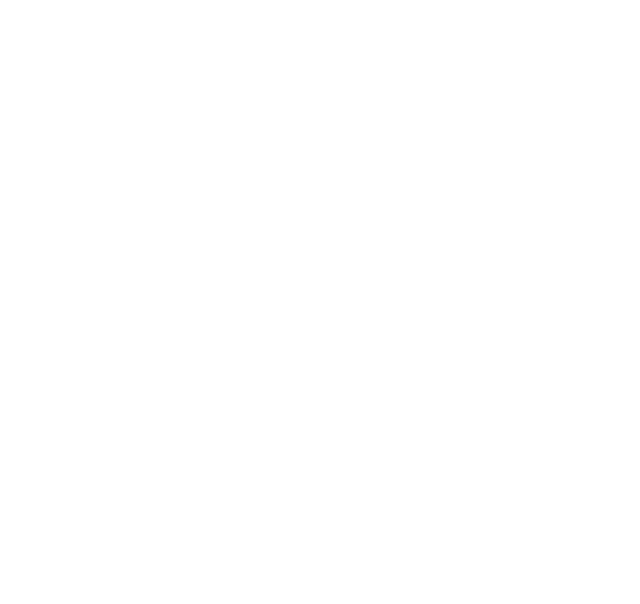
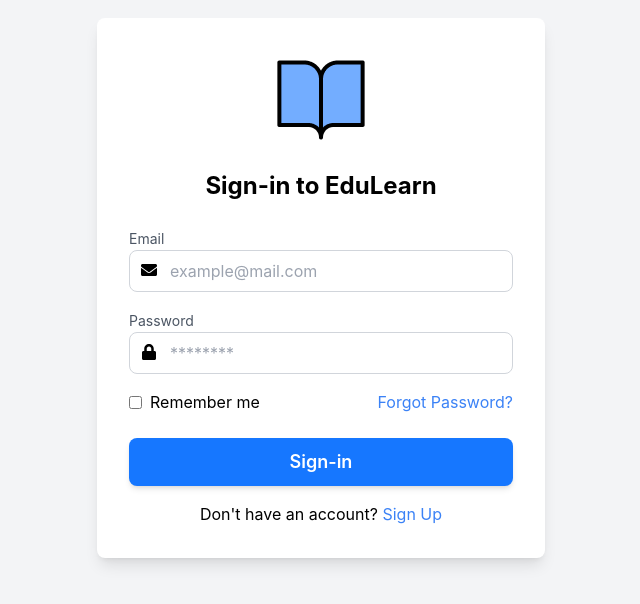
Before and after one commit to michellenikeetha/base_lms, a React (Create React App) app: page /login in a window 1280 px wide. Before the commit this address had no page. Shown: the part 112-716 px from the top of the page, without its empty margins (319-959 px from the left). Built offline with nearby package versions, Linux system fonts and the light colour scheme.

Commit message:
Login page

```diff
--- a/src/App.jsx
+++ b/src/App.jsx
@@ -2,12 +2,14 @@
 import React from "react";
 import { BrowserRouter as Router, Route, Routes } from 'react-router-dom';
 import LandingPage from "./components/LandingPage";
+import LoginPage from './components/LoginPage';
 
 function App() {
   return (
     <Router>
       <Routes>
         <Route path="/" element={<LandingPage />} />
+        <Route path="/login" element={<LoginPage />} />
       </Routes>
     </Router>
   );
--- /dev/null
+++ b/src/components/InputField.jsx
@@ -0,0 +1,17 @@
+// components/InputField.js
+import React from 'react';
+
+const InputField = ({ type, placeholder, icon }) => {
+  return (
+    <div className="relative w-full">
+      {icon && <span className="absolute left-3 top-3">{icon}</span>}
+      <input
+        type={type}
+        placeholder={placeholder}
+        className="w-full border border-gray-300 py-2 pl-10 pr-4 rounded-lg focus:outline-none focus:ring-2 focus:ring-blue-500"
+      />
+    </div>
+  );
+};
+
+export default InputField;
--- /dev/null
+++ b/src/components/LinkText.jsx
@@ -0,0 +1,13 @@
+// components/LinkText.js
+import React from 'react';
+import { Link } from 'react-router-dom';
+
+const LinkText = ({ text, link }) => {
+  return (
+    <Link to={link} className="text-blue-500 hover:underline">
+      {text}
+    </Link>
+  );
+};
+
+export default LinkText;
--- /dev/null
+++ b/src/components/LoginPage.jsx
@@ -0,0 +1,68 @@
+// components/LoginPage.js
+import React from 'react';
+import InputField from './InputField';
+import Button from './Button';
+import LinkText from './LinkText';
+import { FaEnvelope, FaLock } from 'react-icons/fa';
+import logo from '../assets/logo.png';
+import { useNavigate } from 'react-router-dom';
+
+const LoginPage = () => {
+  const navigate = useNavigate();
+
+  return (
+    <div className="min-h-screen flex items-center justify-center bg-gray-100">
+      <div className="w-full max-w-md bg-white p-8 rounded-lg shadow-lg">
+
+        <div className="flex justify-center mb-5">
+          <img src={logo} alt="Logo" className="w-15 h-15" />
+        </div>
+
+        <h2 className="text-2xl font-bold text-center mb-6">Sign-in to EduLearn</h2>
+
+        <div className="mb-4">
+          <label className="text-sm text-gray-600">Email</label>
+          <InputField
+            type="email"
+            placeholder="example@mail.com"
+            icon={<FaEnvelope />}
+          />
+        </div>
+
+        <div className="mb-4">
+          <label className="text-sm text-gray-600">Password</label>
+          <InputField
+            type="password"
+            placeholder="********"
+            icon={<FaLock />}
+          />
+        </div>
+
+        <div className="flex justify-between items-center mt-4">
+          <label className="flex items-center space-x-2">
+            <input type="checkbox" className="form-checkbox" />
+            <span>Remember me</span>
+          </label>
+          <LinkText text="Forgot Password?" link="/forgot-password" />
+        </div>
+
+        <div className="mt-6">
+          <button
+            onClick={() => navigate('/courses')}
+            className="w-full h-12 bg-[#1677ff] text-white text-lg font-semibold rounded-lg flex items-center justify-center hover:bg-[#1366cc] focus:outline-none shadow-md"
+          >
+            Sign-in
+          </button>
+        </div>
+
+        <div className="text-center mt-4">
+          <p>
+            Don't have an account? <LinkText text="Sign Up" link="/sign-up" />
+          </p>
+        </div>
+      </div>
+    </div>
+  );
+};
+
+export default LoginPage;
```
